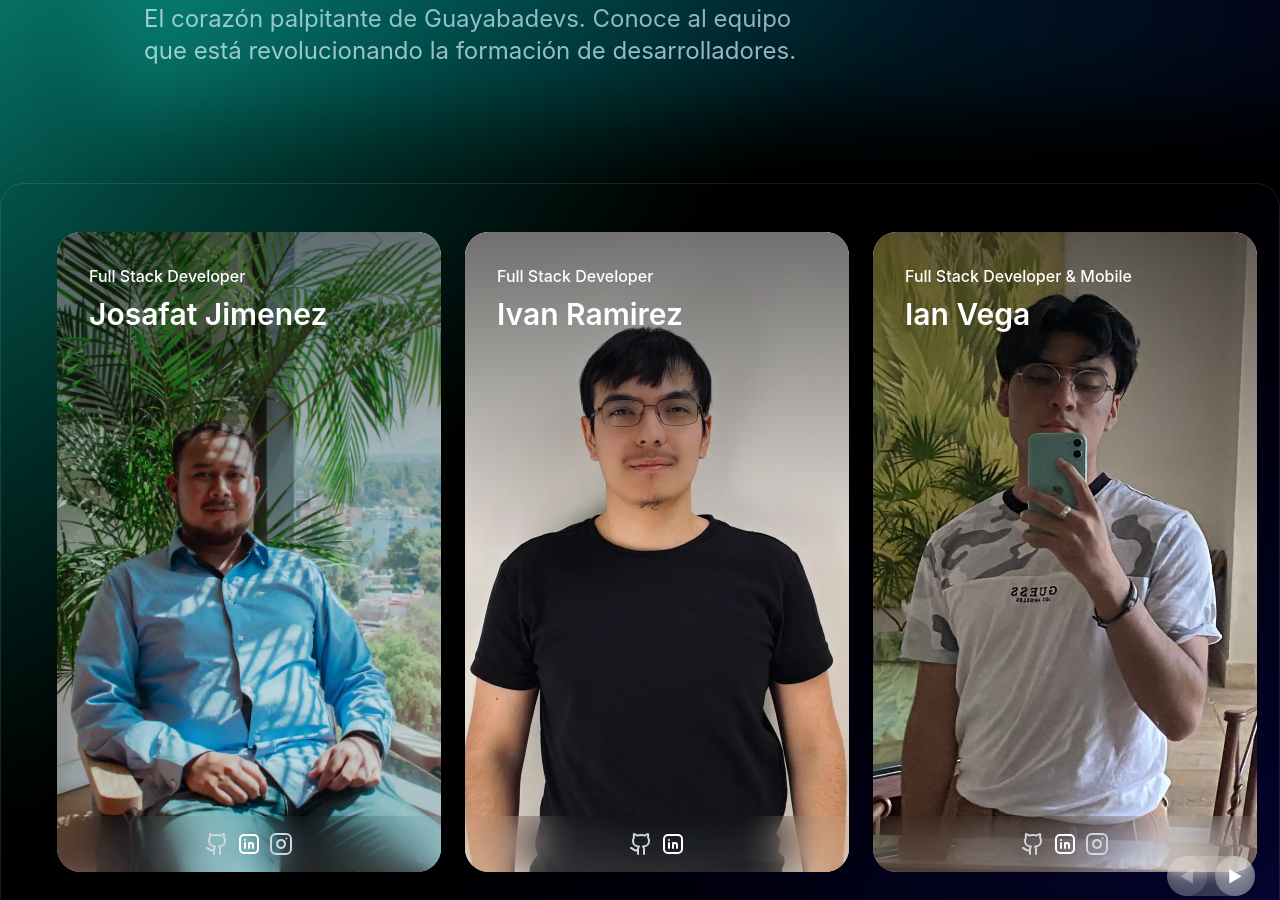
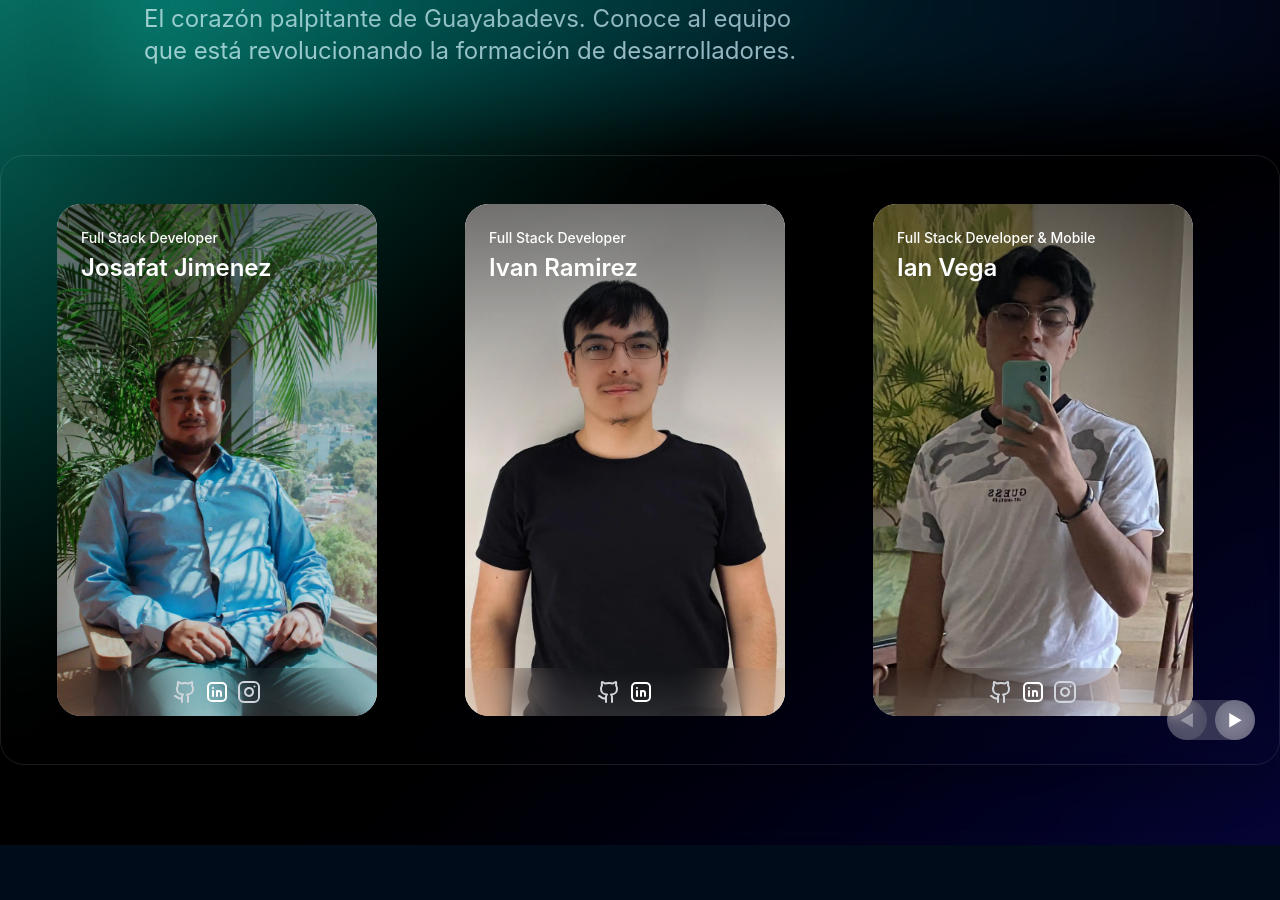
Before and after one commit to Guayaba-Devs/official-site-guayaba, an Astro site: page / in a window 1280 px wide. Shown: the part 1477-2377 px from the top of the page. Built offline with nearby package versions, Linux system fonts and the light colour scheme; Astro itself is replaced by a stand-in of ours.

Commit message:
Resize and refine team member cards

```diff
--- a/src/components/CardMember.astro
+++ b/src/components/CardMember.astro
@@ -5,7 +5,7 @@ const { role, name, img, socialLinks } = Astro.props;
 ---
 
 <article
-    class="member-card rounded-3xl bg-gray-100 dark:bg-neutral-900 h-80 w-56 md:h-[40rem] md:w-96 overflow-hidden flex flex-col items-start justify-start relative"
+    class="member-card rounded-3xl bg-gray-100 dark:bg-neutral-900 h-64 w-44 md:h-[28rem] md:w-72 lg:h-[32rem] lg:w-80 overflow-hidden flex flex-col items-start justify-start relative"
 >
     <!-- Gradient overlay -->
     <div
@@ -14,12 +14,14 @@ const { role, name, img, socialLinks } = Astro.props;
     </div>
 
     <!-- Member info -->
-    <div class="relative p-8 z-10">
-        <p class="text-sm md:text-base font-medium font-sans text-left">
+    <div class="relative p-4 md:p-6 z-10">
+        <p
+            class="text-xs md:text-sm font-medium font-sans text-left text-white"
+        >
             {role}
         </p>
         <p
-            class="text-xl md:text-3xl font-semibold max-w-xs text-left [text-wrap:balance] font-sans mt-2"
+            class="text-lg md:text-2xl font-semibold max-w-xs text-left [text-wrap:balance] font-sans mt-1 text-white"
         >
             {name}
         </p>
@@ -27,7 +29,7 @@ const { role, name, img, socialLinks } = Astro.props;
 
     <!-- Social links -->
     <div
-        class="flex justify-center gap-2 mt-auto absolute bottom-0 z-10 w-full p-4 glass-bg rounded-b-3xl"
+        class="flex justify-center gap-2 mt-auto absolute bottom-0 z-10 w-full p-3 glass-bg rounded-b-3xl"
     >
         {
             socialLinks.map((link) => (
--- a/src/components/TeamMembers.astro
+++ b/src/components/TeamMembers.astro
@@ -30,7 +30,7 @@ import ListMembers from "./ListMembers.astro";
 
     <div
         id="team-carousel"
-        class="flex w-full overflow-x-scroll overscroll-x-auto py-10 md:py-15 scroll-smooth [scrollbar-width:none] opacity-0"
+        class="flex w-full overflow-x-scroll overscroll-x-auto py-10 md:pt-8 pb-20 scroll-smooth [scrollbar-width:none] opacity-0"
     >
         <ListMembers />
     </div>
```
